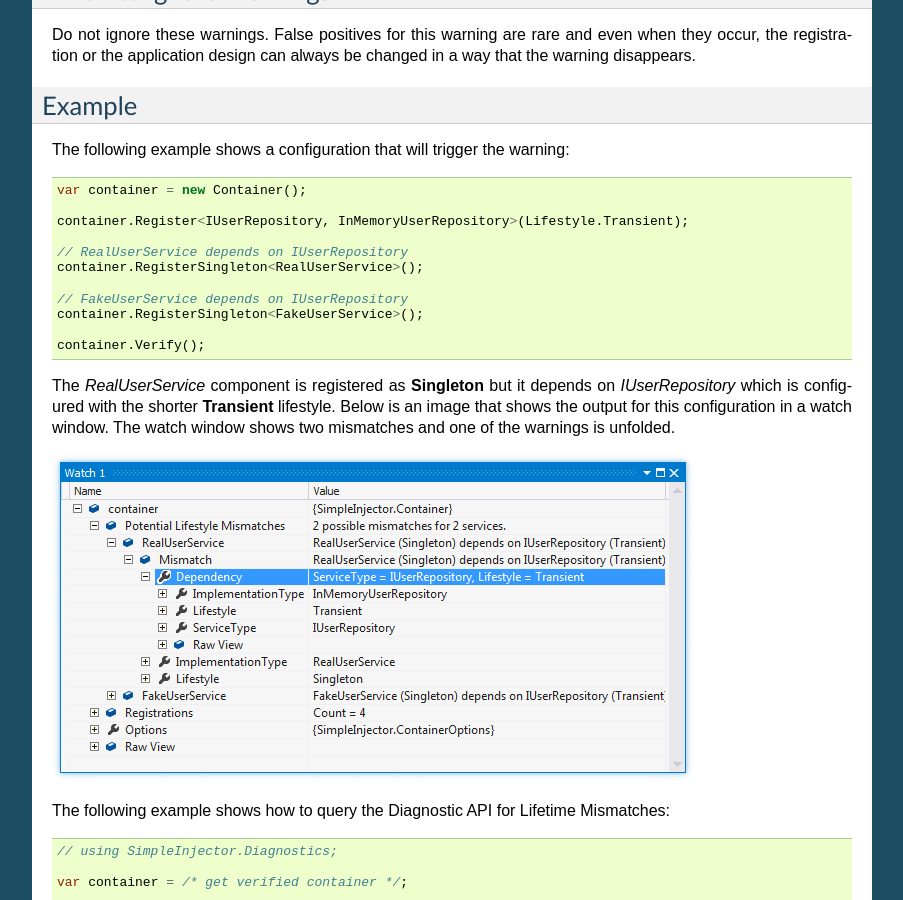
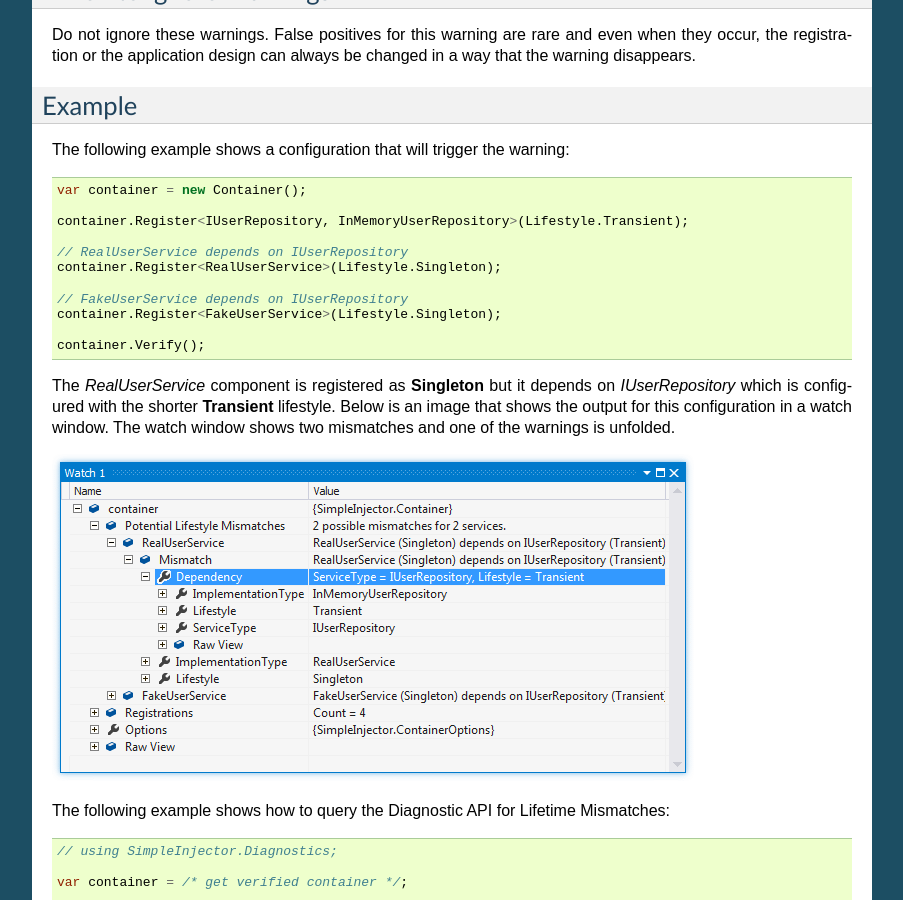
Before and after one commit to simpleinjector/Documentation, a Sphinx documentation site: the page built from source/LifestyleMismatches.rst, in a window 1280 px wide and 900 px high, scrolled down 1047 px. Shown: the whole window, without its empty margins (198-1101 px from the left). Built offline with Sphinx 7.4.7, drawn with Linux system fonts in a browser that asks for light colours.

```diff
--- a/source/ContainerRegisteredTypes.rst
+++ b/source/ContainerRegisteredTypes.rst
@@ -22,7 +22,7 @@ This warning deserves your attention, since it might indicate that you program t
 How to Fix Violations
 =====================
 
-Let components depend on an interface that described the contract that this concrete type implements and register that concrete type in the container by that interface.
+Let components depend on an interface that describe the contract that this concrete type implements and register that concrete type in the container by that interface.
 
 When to Ignore Warnings
 =======================
--- a/source/LifestyleMismatches.rst
+++ b/source/LifestyleMismatches.rst
@@ -58,10 +58,10 @@ The following example shows a configuration that will trigger the warning:
     container.Register<IUserRepository, InMemoryUserRepository>(Lifestyle.Transient);
 
     // RealUserService depends on IUserRepository
-    container.RegisterSingleton<RealUserService>();
+    container.Register<RealUserService>(Lifestyle.Singleton);
 
     // FakeUserService depends on IUserRepository
-    container.RegisterSingleton<FakeUserService>();
+    container.Register<FakeUserService>(Lifestyle.Singleton);
 
     container.Verify();
 
--- a/source/PotentialSingleResponsibilityViolations.rst
+++ b/source/PotentialSingleResponsibilityViolations.rst
@@ -24,7 +24,7 @@ The general consensus is that a constructor with more than 4 or 5 dependencies i
 How to Fix Violations
 =====================
 
-The article `Dealing with constructor over-injection by Mark Seemann <https://deals.manningpublications.com/DependencyInjectioninNET.pdf>`_ goes into detail how to about fixing the root cause of constructor over-injection. Two solutions in particular come to mind.
+The article `Dealing with constructor over-injection <https://deals.manningpublications.com/DependencyInjectioninNET.pdf>`_, Mark Seemann goes into detail how to about fixing the root cause of constructor over-injection. Two solutions in particular come to mind.
 
 Note that moving dependencies out of the constructor and into properties might solve the constructor over-injection code smell, but does not solve a violation of the SRP, since the number of dependencies doesn't decrease.
 
--- a/source/diagnostics.rst
+++ b/source/diagnostics.rst
@@ -32,7 +32,7 @@ How to view diagnostic results
 
 .. container:: Note
 
-    **Note**: In Simple Injector 3, the container now by default checks for diagnostic errors when calling **Verify()**. In case of a diagnostic warning, the container's **Verify()** method will throw a **DiagnosticVerificationException**.
+    **Note**: In Simple Injector 3, the container now by default checks for problems when calling **Verify()**. In case of a diagnostic warning, the container's **Verify()** method will throw a **DiagnosticVerificationException**.
 
 .. container:: Note
 
@@ -64,7 +64,7 @@ This same information can be requested programmatically by using the Diagnostic
 .. code-block:: c#
 
     [TestMethod]
-    public void Container_Always_ContainsNoDiagnosticWarnings() {
+    public void Container_Never_ContainsDiagnosticWarnings() {
         // Arrange
         var container = Bootstrapper.GetInitializedContainer();
 
@@ -175,4 +175,4 @@ The Diagnostic Services **cannot** analyze the following:
 
 .. container:: Note
 
-    **Tip**: Try to prevent depending on any features listed above because they all prevent you from having a :ref:`verifiable configuration <Verify-Configuration>` and trustworthy diagnostic results.
+    **Tip**: Try to prevent depending on any of the designs listed above because they all prevent you from having a :ref:`verifiable configuration <Verify-Configuration>` and trustworthy diagnostic results.
```
